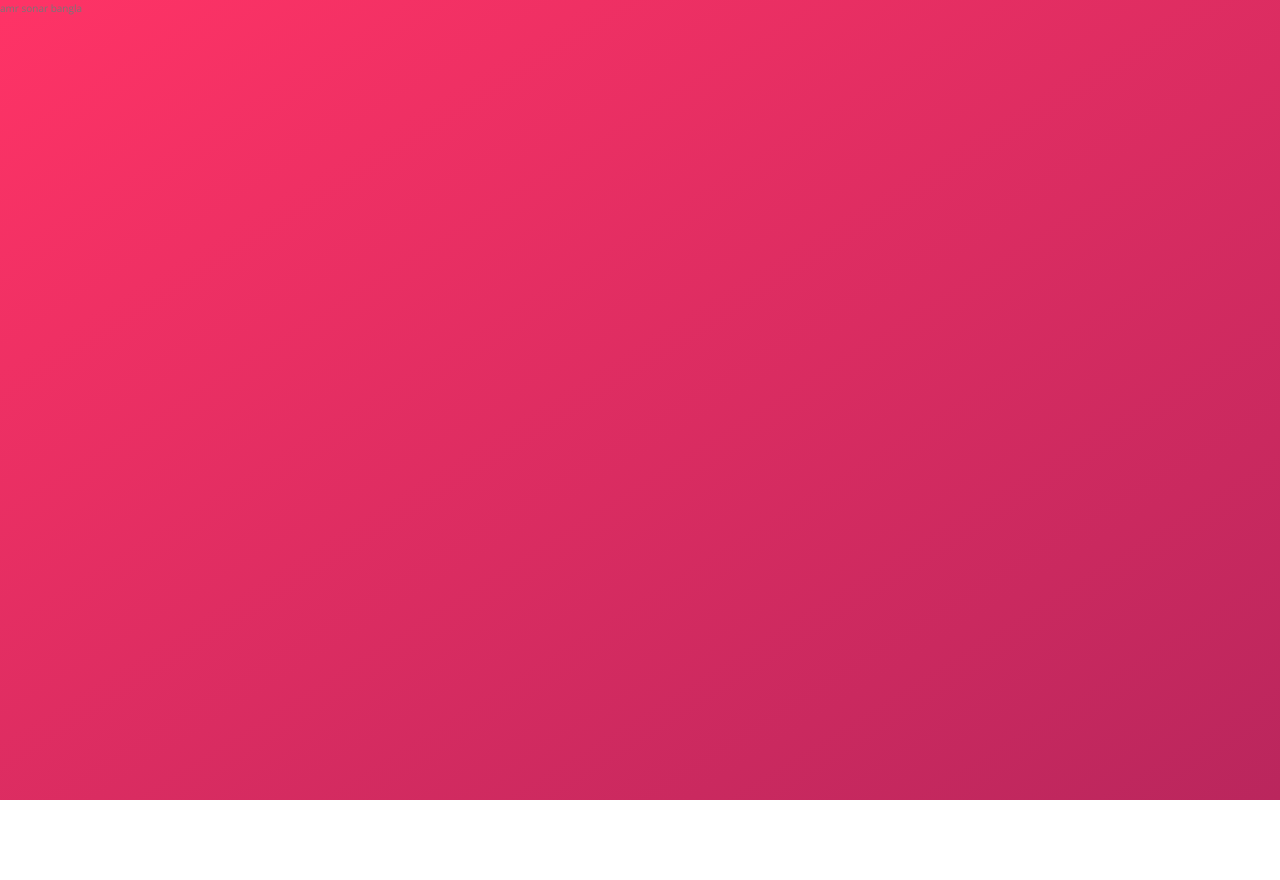
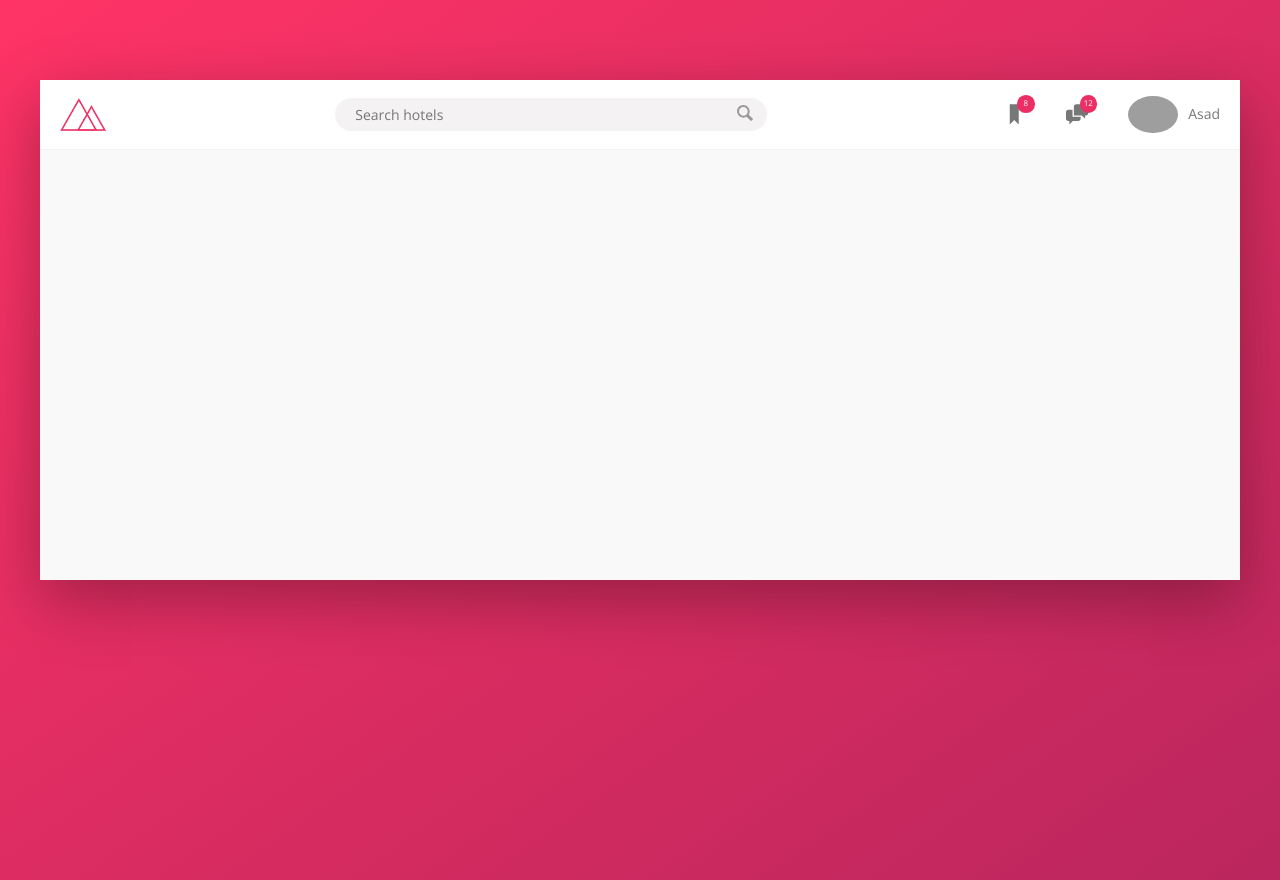
Before and after one commit to ar-asad/Trillo-Project-withSass, a website: page index.html in a window 1280 px wide. Before the commit the page ends 800 px from the top, so only its background shows below. Drawn offline with nearby package versions, Linux system fonts and the light colour scheme; grey boxes are pictures that could not be loaded.

Commit message:
header side implemented

```diff
--- a/index.html
+++ b/index.html
@@ -13,7 +13,39 @@
 </head>
 
 <body>
-    amr sonar bangla
+    <div class="container">
+        <header class="header">
+            <img src="img/logo.png" alt="trillo logo" class="logo">
+
+            <form action="#" class="search">
+                <input type="text" class="search__input" placeholder="Search hotels">
+                <button class="search__button">
+                    <svg class="search__icon">
+                        <use xlink:href="img/sprite.svg#icon-magnifying-glass"></use>
+                    </svg>
+                </button>
+            </form>
+
+            <nav class="user-nav">
+                <div class="user-nav__icon-box">
+                    <svg class="user-nav__icon">
+                        <use xlink:href="img/sprite.svg#icon-bookmark"></use>
+                    </svg>
+                    <span class="user-nav__notification">8</span>
+                </div>
+                <div class="user-nav__icon-box">
+                    <svg class="user-nav__icon">
+                        <use xlink:href="img/sprite.svg#icon-chat"></use>
+                    </svg>
+                    <span class="user-nav__notification">12</span>
+                </div>
+                <div class="user-nav__user">
+                    <img src="img/user.jpg" alt="User photo" class="user-nav__user-photo">
+                    <span class="user-nav__user-name">Asad</span>
+                </div>
+            </nav>
+        </header>
+    </div>
 </body>
 
 </html>
--- /dev/null
+++ b/sass/_components.scss
@@ -0,0 +1,117 @@
+////////////////////////////////////////
+// LOGO
+.logo {
+    height: 3.25rem;
+    margin-left: 2rem;
+}
+
+
+////////////////////////////////////////
+// SEARCH
+.search {
+    flex: 0 0 40%;
+
+    display: flex;
+    align-items: center;
+    justify-content: center;
+
+
+    &__input {
+        font-family: inherit;
+        font-size: inherit;
+        color: inherit;
+        background-color: var(--color-grey-light-2);
+        border: none;
+        padding: .7rem 2rem;
+        border-radius: 100px;
+        width: 90%;
+        transition: all .2s;
+        margin-right: -3.25rem;
+
+        &:focus {
+            outline: none;
+            width: 100%;
+            background-color: var(--color-grey-light-3);
+        }
+
+
+    }
+
+    &__input:focus+&__button {
+        background-color: var(--color-grey-light-3);
+    }
+
+    &__button {
+        border: none;
+        background-color: var(--color-grey-light-2);
+
+        &:focus {
+            outline: none;
+        }
+
+        &:active {
+            transform: translateY(2px);
+        }
+    }
+
+    &__icon {
+        height: 2rem;
+        width: 2rem;
+        fill: var(--color-grey-dark-3);
+    }
+}
+
+
+////////////////////////////////////////
+// USER NAVIGATION
+.user-nav {
+    align-self: stretch;
+
+    display: flex;
+    align-items: center;
+
+    &>* {
+        padding: 0 2rem;
+        cursor: pointer;
+        height: 100%;
+        display: flex;
+        align-items: center;
+    }
+
+    &>*:hover {
+        background-color: var(--color-grey-light-2);
+    }
+
+    &__icon-box {
+        position: relative;
+    }
+
+    &__icon {
+        height: 2.25rem;
+        width: 2.25rem;
+        fill: var(--color-grey-dark-2);
+    }
+
+    &__notification {
+        font-size: .8rem;
+        height: 1.75rem;
+        width: 1.75rem;
+        border-radius: 50%;
+        background-color: var(--color-primary);
+        color: #fff;
+        position: absolute;
+        top: 1.5rem;
+        right: 1.1rem;
+
+        display: flex;
+        justify-content: center;
+        align-items: center;
+    }
+
+    &__user-photo {
+        height: 3.75rem;
+        border-radius: 50%;
+        margin-right: 1rem;
+    }
+
+}
--- /dev/null
+++ b/sass/layout.scss
@@ -0,0 +1,21 @@
+.container {
+    max-width: 120rem;
+    margin: 8rem auto;
+    background-color: var(--color-grey-light-1);
+    box-shadow: var(--shadow-dark);
+
+    min-height: 50rem;
+
+}
+
+.header {
+    font-size: 1.4rem;
+    height: 7rem;
+    background-color: #fff;
+    border-bottom: var(--line);
+
+    display: flex;
+    justify-content: space-between;
+    align-items: center;
+
+}
--- a/sass/main.scss
+++ b/sass/main.scss
@@ -1 +1,3 @@
 @import "base";
+@import "layout";
+@import "components";
```
Also changed, not shown: css/style.css, 1 other file.
